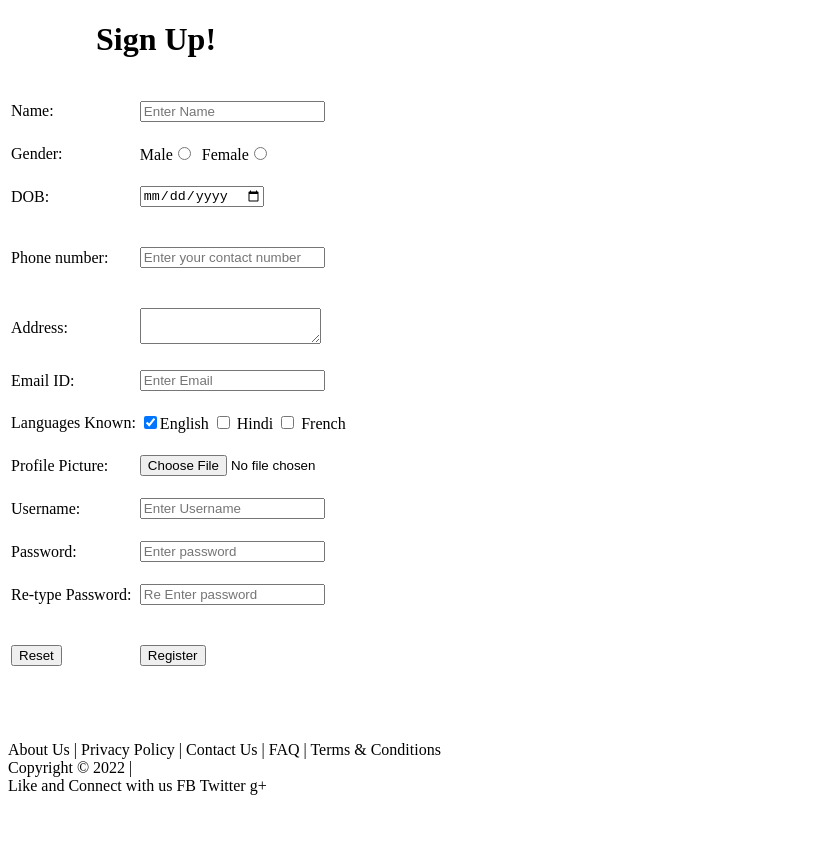
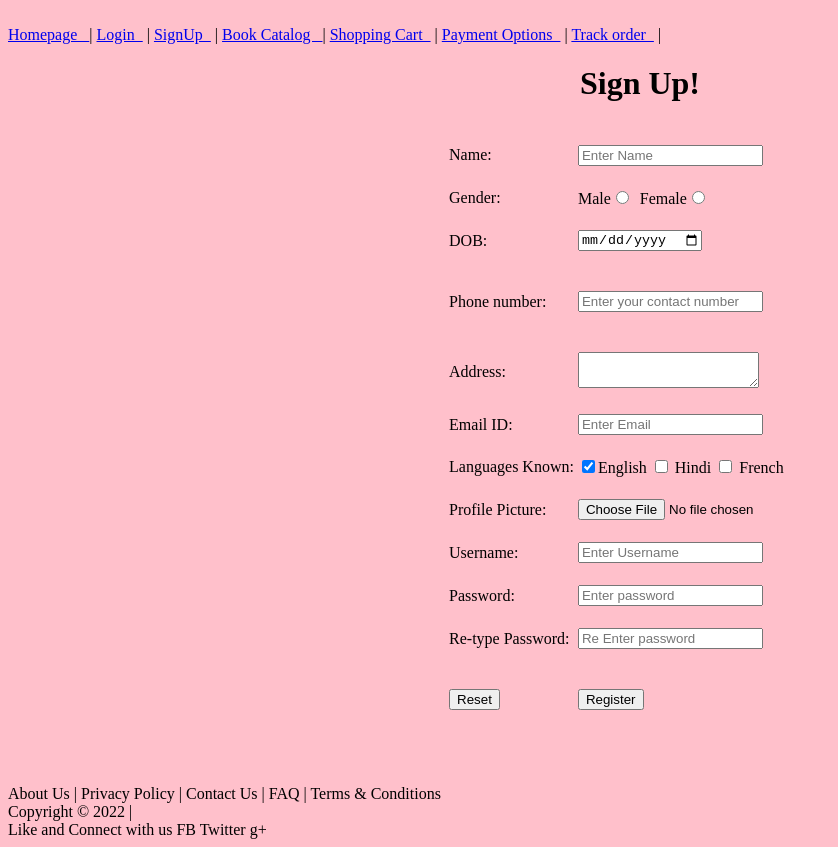
Before and after one commit to ayushranjan237/Summer-Internship-2022, a plain HTML site: page signup2.html in a window 1280 px wide. Shown: the whole page, without its empty margins (0-838 px from the left). Before the commit the page ends 803 px from the top, so only its background shows below. Drawn offline with Linux system fonts and the light colour scheme.

Commit message:
Bookstore page updated again

```diff
--- a/signup2.html
+++ b/signup2.html
@@ -12,15 +12,24 @@
 
 
 
-<body>
+<body bgcolor="pink"> <br>
     <header>
-        <centre>
-            <h1>&nbsp;&nbsp;&nbsp;&nbsp;&nbsp;&nbsp;&nbsp;&nbsp;&nbsp;&nbsp; Sign Up!</h1>
-        </centre>
+        <nav>
+            <a href="homepage3.html"> Homepage &nbsp; </a> |
+            <a href="Login.html"> Login &nbsp;</a> |
+            <a href="Signup2.html"> SignUp &nbsp;</a> |
+            <a href="bookStore.html"> Book Catalog &nbsp; </a> |
+            <a href="cart.html"> Shopping Cart &nbsp;</a> |
+            <a href="payment.html"> Payment Options &nbsp;</a> |
+            <a href="TrackOrder.html"> Track order &nbsp;</a> |
+        </nav>
+
+            <h1><center>Sign Up! </center></h1>
+
 
     </header>
     <article>
-        <form action="success.html" method="get">
+        <form action="login.html" method="get"> <center>
             <table>
                 <tr>
                     <td><br>Name:</td>
@@ -91,6 +100,7 @@
                 </tr>
 
             </table>
+        </center>
         </form>
         <br /> <br /> <br /> <br />
     </article>
```
Also changed, not shown: TrackOrder.html (+4 -4 lines), homepage3.html (+2 -2 lines).
